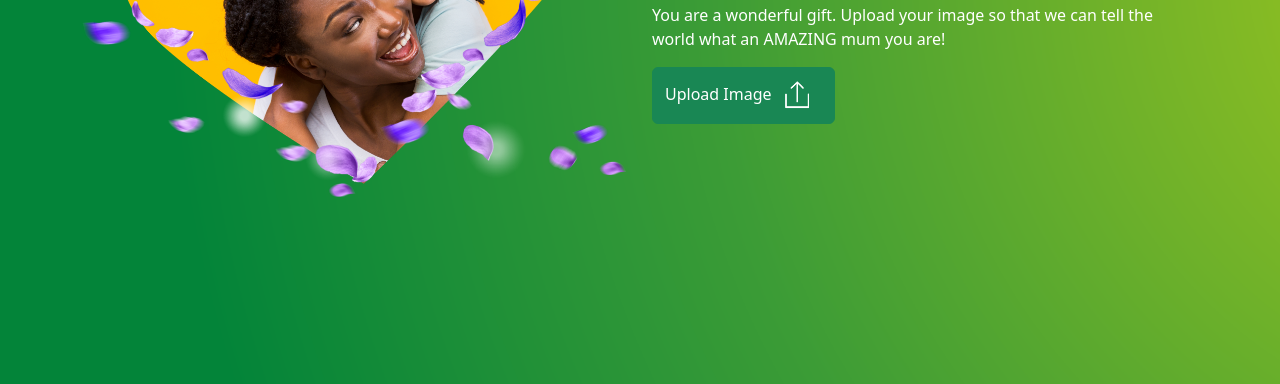
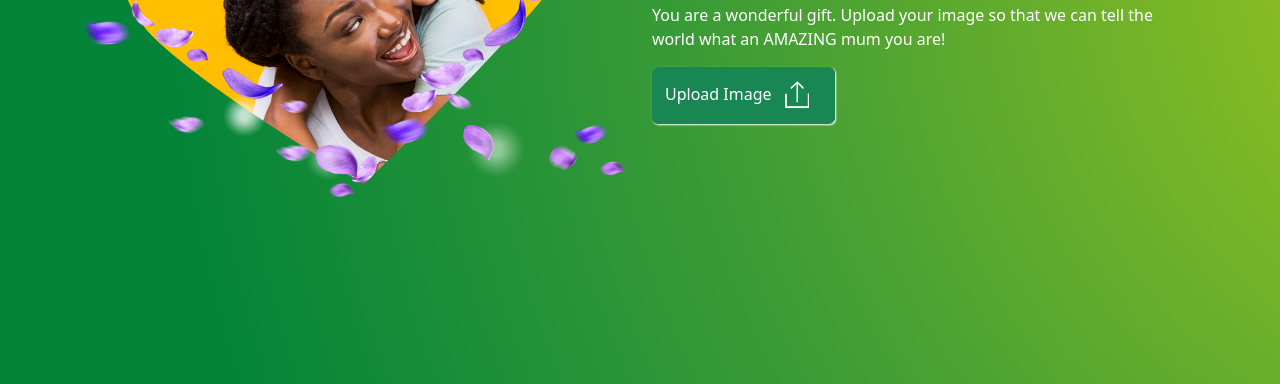
Before and after one commit to kipngenokevin/ariel-mothers-day, a plain HTML site: page index.html in a window 1280 px wide. Shown: the part 465-849 px from the top of the page. Drawn offline with nearby package versions, Linux system fonts and the light colour scheme.

Commit message:
button border

```diff
--- a/styles/styles.css
+++ b/styles/styles.css
@@ -8,6 +8,9 @@ p {
 }
 h1 {
 	font-weight: 800;
+}
+button {
+	box-shadow: 1px 1px  2px white;
 }
 .hero-section {
 	padding: 100px 0px;
```
